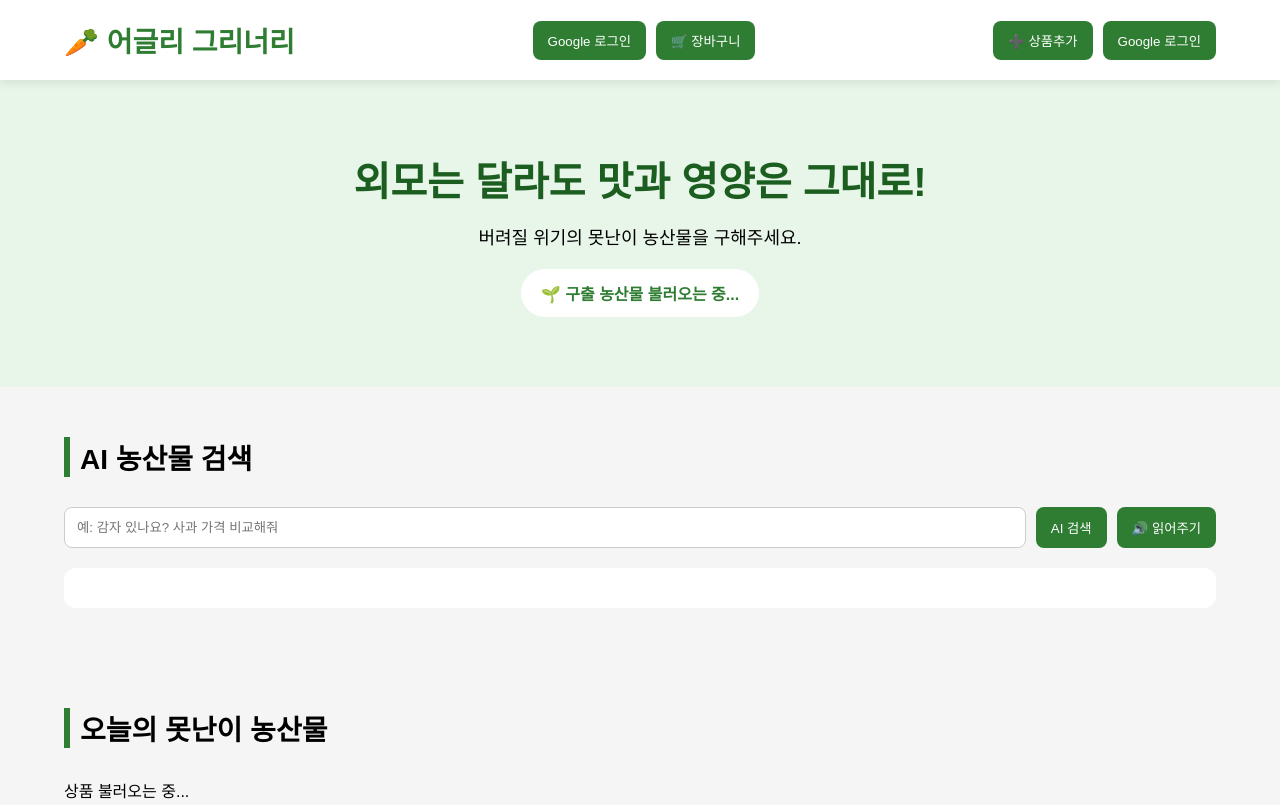
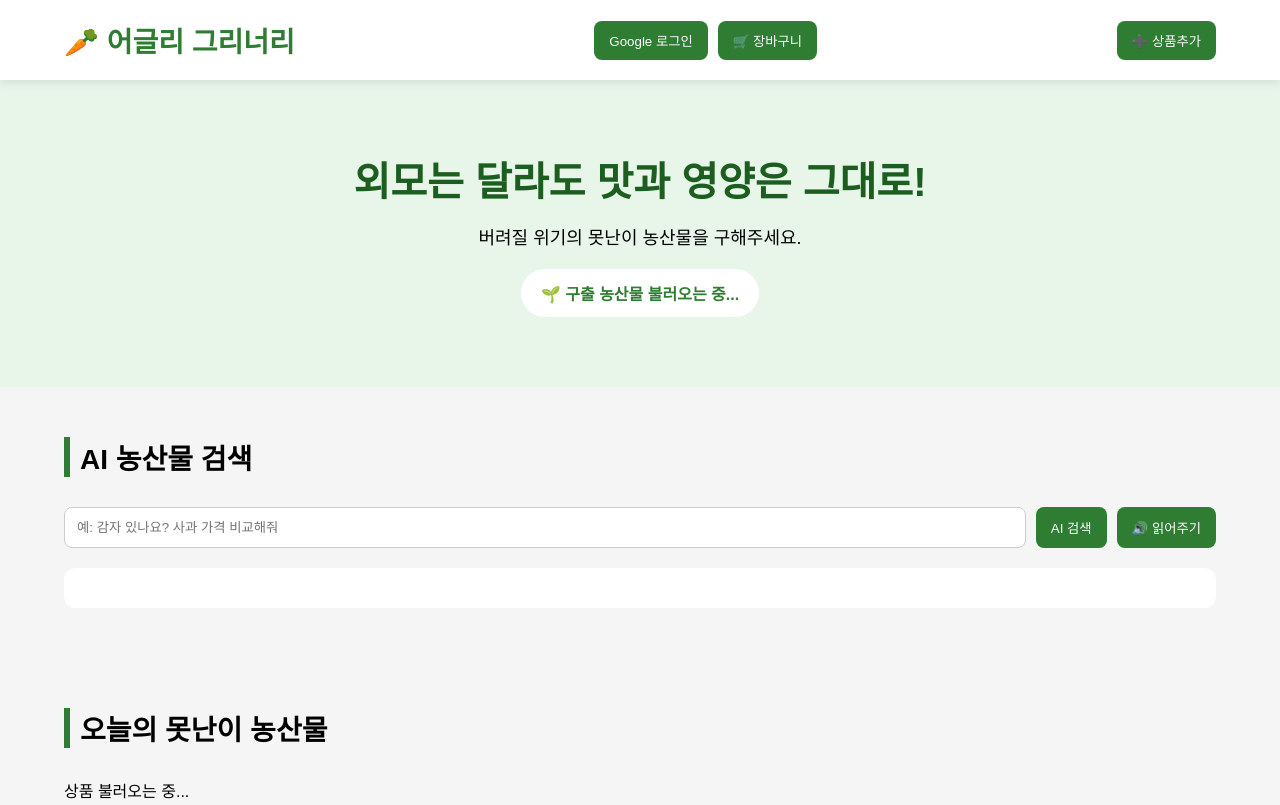
Before and after one commit to daehyunmajun/ZeroWasteAgriculturalProducts, a website with bundled scripts: page index.html in a window 1280 px wide. Shown: the top 805 px of the page. Built offline with nearby package versions, Linux system fonts and the light colour scheme; no server answers.

Commit message:
Update index.html

```diff
--- a/index.html
+++ b/index.html
@@ -27,11 +27,6 @@
     onclick="location.href='admin.html'">
     ➕ 상품추가
   </button>
-
-  <button id="loginBtn" class="btn">
-    Google 로그인
-  </button>
-
   <button id="logoutBtn" class="btn hidden">
     로그아웃
   </button>
```
